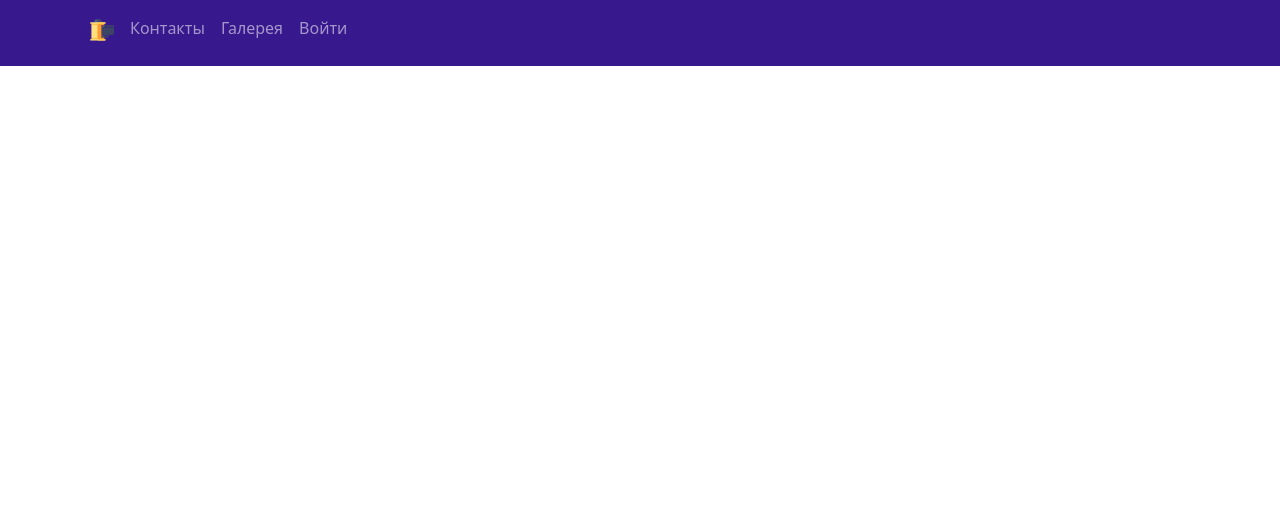
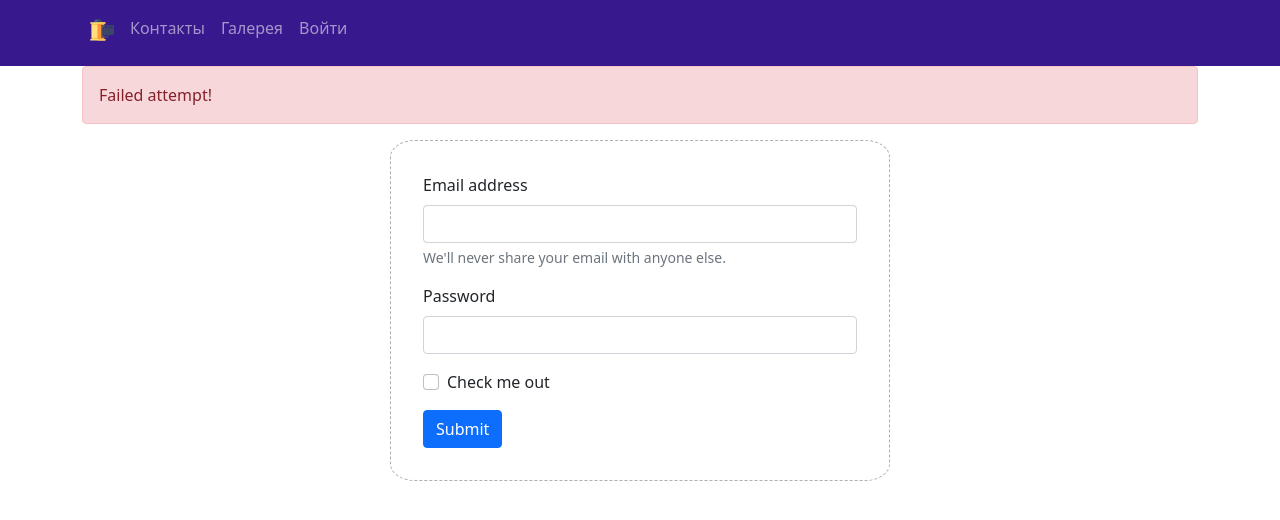
Before and after one commit to 100ballovby/flaskProject8A, a Flask app: page /login/ in a window 1280 px wide. Shown: the top 520 px of the page. Run offline with Flask 2, Linux system fonts and the light colour scheme.

Commit message:
Adding login form logic☘️

```diff
--- a/routes.py
+++ b/routes.py
@@ -1,6 +1,6 @@
 ''' маршрутизация сайта '''
 from app import app  # импортирую переменную сайта
-from flask import render_template  # рисует страницу
+from flask import render_template, request  # рисует страницу
 
 
 @app.route('/')
@@ -38,6 +38,21 @@ def gallery_page():
     return render_template('gallery.html', img=images)
 
 
-@app.route('/login/')
+@app.route('/login/', methods=['GET', 'POST'])
 def login_page():
-    return render_template('login.html', title='Login')
+    message = ''
+    email = ''
+    password = ''
+    if request.method == 'POST':
+        email = request.form.get('email')
+        password = request.form.get('password')
+
+    if email == 'admin@gmail.com' and password == 'admin':
+        message = 'Successful!'
+        style = 'success'
+    else:
+        message = 'Failed attempt!'
+        style = 'danger'
+    return render_template('login.html', title='Login',
+                           message=message,
+                           style=style)
--- a/static/style/style.css
+++ b/static/style/style.css
@@ -13,3 +13,12 @@
 .card:hover {
     transform: translateX(50px);
 }
+
+.wrapper {
+    width: 60%;
+    max-width: 500px;
+    margin: 1em auto;
+    padding: 2em;
+    border: 1px dashed rgb(175, 175, 175);
+    border-radius: 5%;
+}
--- a/templates/login.html
+++ b/templates/login.html
@@ -1,5 +1,32 @@
 {% extends 'base.html' %}
 
 {% block content %}
+    <div class="container">
 
+        {% if message and style %}
+            <div class="alert alert-{{ style }}">
+                {{ message }}
+            </div>
+        {% endif %}
+
+        <div class="wrapper">
+            <form action="" method="post">
+                <div class="mb-3">
+                    <label for="email" class="form-label">Email address</label>
+                    <input type="email" class="form-control" name="email" aria-describedby="emailHelp">
+                    <div id="emailHelp" class="form-text">We'll never share your email with anyone else.</div>
+                </div>
+                <div class="mb-3">
+                    <label for="password" class="form-label">Password</label>
+                    <input type="password" class="form-control" name="password">
+                </div>
+                <div class="mb-3 form-check">
+                    <input type="checkbox" class="form-check-input" id="exampleCheck1">
+                    <label class="form-check-label" for="exampleCheck1">Check me out</label>
+                </div>
+                <button type="submit" class="btn btn-primary">Submit</button>
+            </form>
+        </div>
+
+    </div>
 {% endblock %}
```
